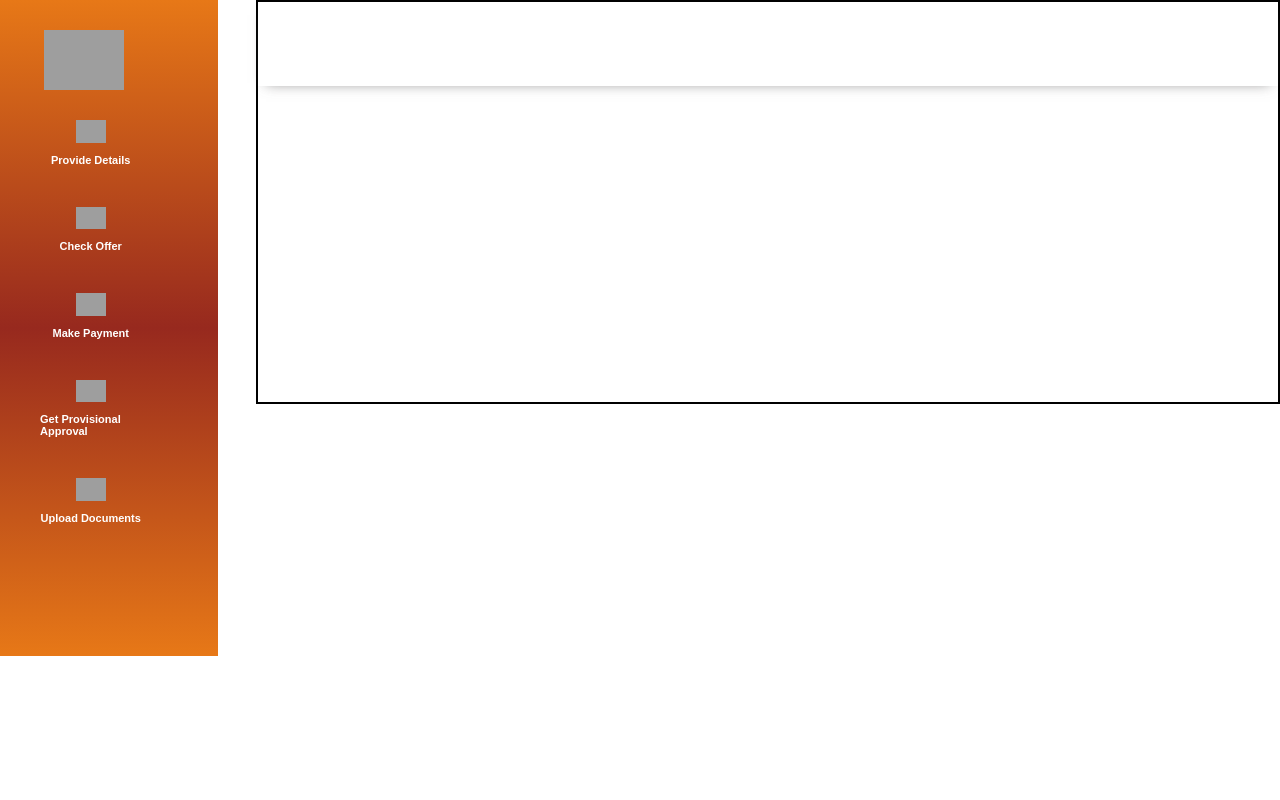
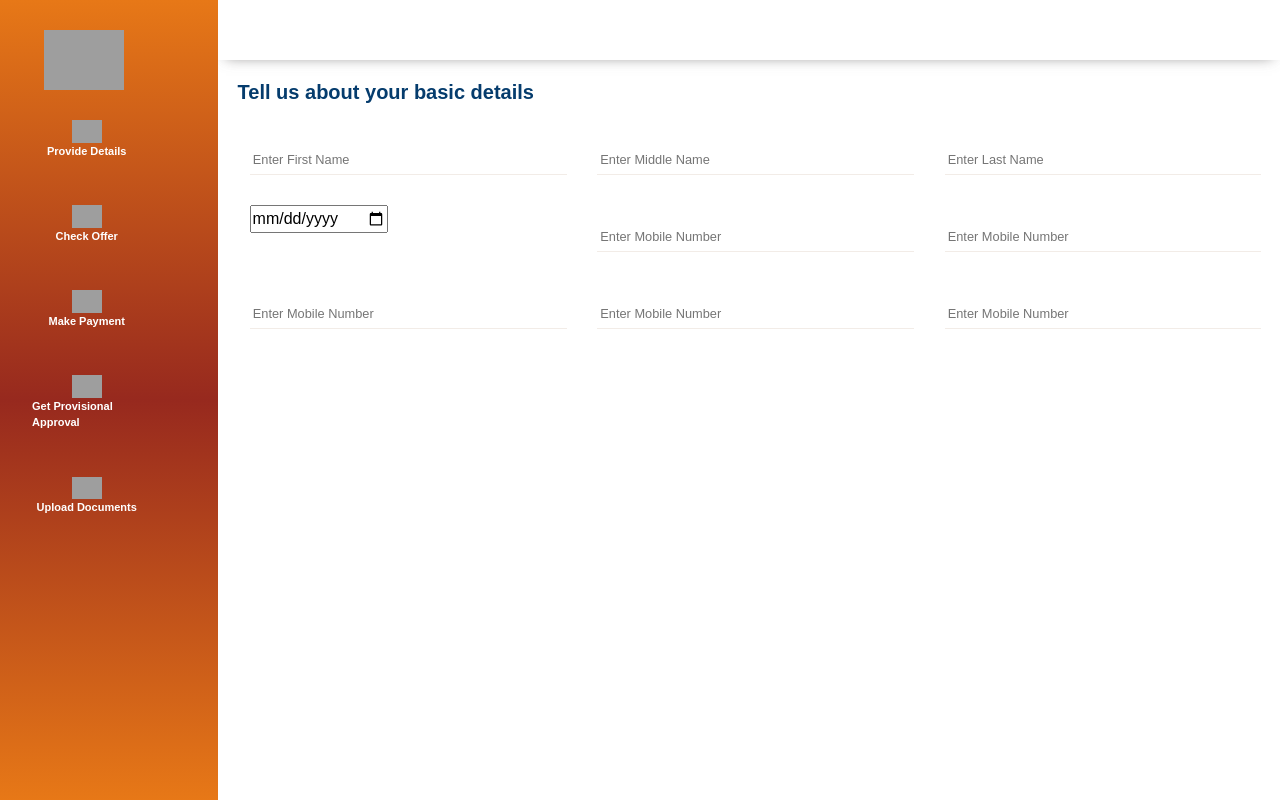
Before and after one commit to Irshad-1/los, a React (Create React App) app: page /userverification in a window 1280 px wide. Built offline with nearby package versions, Linux system fonts and the light colour scheme; grey boxes are pictures that could not be loaded.

Commit message:
sidenavbar fixed height

```diff
--- a/package.json
+++ b/package.json
@@ -6,6 +6,8 @@
     "@testing-library/jest-dom": "^5.16.5",
     "@testing-library/react": "^13.4.0",
     "@testing-library/user-event": "^13.5.0",
+    "bootstrap": "^5.2.3",
+    "formik": "^2.2.9",
     "react": "^18.2.0",
     "react-dom": "^18.2.0",
     "react-router-dom": "^6.4.4",
--- a/src/Assets/css/Navbar.module.css
+++ b/src/Assets/css/Navbar.module.css
@@ -1,6 +1,6 @@
 .navbar {
     width:17%;
-    height:656px;
+    height:100%;
    background: linear-gradient(#e77817,#97291e,#e77817);
    position:fixed;
 
--- a/src/Assets/css/UserVerification.module.css
+++ b/src/Assets/css/UserVerification.module.css
@@ -1,22 +1,51 @@
 
-.maindiv {
-    display:grid;
-    grid-template-columns: 1fr 1fr;
+.inputTag {
+    color: #626262;
+    padding: 1rem 0 0 0.2rem;
+    background: #fff!important;
+    border-bottom: 1px solid #f2ece7!important;
+    font-size: .8rem;
+    width: 97%;
+    height: 1.875rem!important;
+    transition: border-color .15s ease-in-out,box-shadow .15s ease-in-out;
+    outline: 0;
+    box-shadow: none;
+    border: none;
+    border-bottom: 1px solid #ced4da;
+    border-radius: 0;
+    box-sizing: content-box;
+    background-color: transparent
 
+}
+.inputTag:focus{
+    border-bottom: 1px solid #0c4678!important;
+    box-shadow: none!important;
+    padding: 1rem 0 0 .2rem;
+    background-color: #fff!important;
+    width: 97%;
+    height: 1.875rem!important
 }
 .subdiv2{
 
-    text-align: center;
-    border: 2px solid black;
-    width:159.3%;
-    margin-left: 40%;
-    height:400px;
+    margin-left: 17%;
 }
 
 .borderBottom {
     width:100%;
-
+    margin-bottom: 20px;
     height:60px;
     box-shadow: 0 5px 13px -8px rgb(93 91 91 / 75%);
     padding: 0.75rem 0;
 }
+.formDiv{
+    margin-left: 20px;
+}
+.formDiv h3{
+    font-size: 1.25rem;
+    color: #053c6d;
+    margin-bottom: 1.5rem;
+    font-weight: 700;
+}
+.marginBottom{
+    margin-bottom: 30px;
+}
--- a/src/Components/UserVerification.jsx
+++ b/src/Components/UserVerification.jsx
@@ -1,22 +1,172 @@
-import React from 'react'
-import NavBar from './NavBar'
-import styles from '../assets/css/UserVerification.module.css'
+import React from "react";
+import NavBar from "./NavBar";
+import styles from "../assets/css/UserVerification.module.css";
+import { Row, Col, Container } from "reactstrap";
+import { Formik, Field, Form, ErrorMessage } from "formik";
 
 const UserVerification = () => {
+  const initialValues = {
+    firstName: "",
+    middleName: "",
+    lastName: "",
+    dateOfBirth: new Date(),
+    placeOfBirth: "",
+    nationality: "",
+    incomeProofType: "",
+    incomeProofNumber: "",
+    addressProofType: "",
+    addressProofNumber: "",
+    gender: "",
+    mobileNumber: "",
+    emailId: "",
+    addressLine1: "",
+    addressLine2: "",
+    addressLine3: "",
+    city: "",
+    place: "",
+    zipCode: "",
+  };
   return (
-    <div className={styles.maindiv} >
-
-          <NavBar />
-
-
+    <div className={styles.maindiv}>
+      <NavBar />
 
       <div className={styles.subdiv2}>
-         <div className={styles.borderBottom}>
-
-         </div>
+        <div className={styles.borderBottom}></div>
+        <div className={styles.formDiv}>
+          <h3>Tell us about your basic details</h3>
+          <Formik initialValues={initialValues}>
+            {({
+              values,
+              errors,
+              touched,
+              isValid,
+              handleChange,
+              setFieldValue,
+              setFieldTouched,
+              submitForm,
+            }) => {
+              return (
+                <Form className="container">
+                  <Row className={styles.marginBottom}>
+                    <Col>
+                      <Field
+                        type="text"
+                        name="firstName"
+                        placeholder="Enter First Name"
+                        className={styles.inputTag}
+                      />
+                      <ErrorMessage name="firstName" />
+                    </Col>
+                    <Col>
+                      <Field
+                        type="text"
+                        name="middleName"
+                        placeholder="Enter Middle Name"
+                        className={styles.inputTag}
+                      />
+                      <ErrorMessage name="middleName" />
+                    </Col>
+                    <Col>
+                      <Field
+                        type="text"
+                        name="lastName"
+                        placeholder="Enter Last Name"
+                        className={styles.inputTag}
+                      />
+                      <ErrorMessage name="lastName" />
+                    </Col>
+                  </Row>
+                  <Row className={styles.marginBottom}>
+                    <Col>
+                      <Field type="date" name="dateOfBirth" />
+                      <ErrorMessage name="dateOfBirth" />
+                    </Col>
+                    <Col>
+                      <Field
+                        type="number"
+                        name="mobileNumber"
+                        placeholder="Enter Mobile Number"
+                        className={styles.inputTag}
+                        onInput={(e) => {
+                          e.target.value = Math.max(0, parseInt(e.target.value))
+                            .toString()
+                            .slice(0, 10);
+                        }}
+                        value={values.mobileNumber}
+                      />
+                      <ErrorMessage name="mobileNumber" />
+                    </Col>
+                    <Col>
+                      <Field
+                        type="number"
+                        name="mobileNumber"
+                        placeholder="Enter Mobile Number"
+                        className={styles.inputTag}
+                        onInput={(e) => {
+                          e.target.value = Math.max(0, parseInt(e.target.value))
+                            .toString()
+                            .slice(0, 10);
+                        }}
+                        value={values.mobileNumber}
+                      />
+                      <ErrorMessage name="mobileNumber" />
+                    </Col>
+                  </Row>
+                  <Row className={styles.marginBottom}>
+                    <Col>
+                      <Field
+                        type="number"
+                        name="mobileNumber"
+                        placeholder="Enter Mobile Number"
+                        className={styles.inputTag}
+                        onInput={(e) => {
+                          e.target.value = Math.max(0, parseInt(e.target.value))
+                            .toString()
+                            .slice(0, 10);
+                        }}
+                        value={values.mobileNumber}
+                      />
+                      <ErrorMessage name="mobileNumber" />
+                    </Col>
+                    <Col>
+                      <Field
+                        type="number"
+                        name="mobileNumber"
+                        placeholder="Enter Mobile Number"
+                        className={styles.inputTag}
+                        onInput={(e) => {
+                          e.target.value = Math.max(0, parseInt(e.target.value))
+                            .toString()
+                            .slice(0, 10);
+                        }}
+                        value={values.mobileNumber}
+                      />
+                      <ErrorMessage name="mobileNumber" />
+                    </Col>
+                    <Col>
+                      <Field
+                        type="number"
+                        name="mobileNumber"
+                        placeholder="Enter Mobile Number"
+                        className={styles.inputTag}
+                        onInput={(e) => {
+                          e.target.value = Math.max(0, parseInt(e.target.value))
+                            .toString()
+                            .slice(0, 10);
+                        }}
+                        value={values.mobileNumber}
+                      />
+                      <ErrorMessage name="mobileNumber" />
+                    </Col>
+                  </Row>
+                </Form>
+              );
+            }}
+          </Formik>
+        </div>
       </div>
     </div>
-  )
-}
+  );
+};
 
-export default UserVerification
+export default UserVerification;
```
Also changed, not shown: src/index.js (+8 -7 lines), 1 other file (tests, documents, lock files or other folders).
